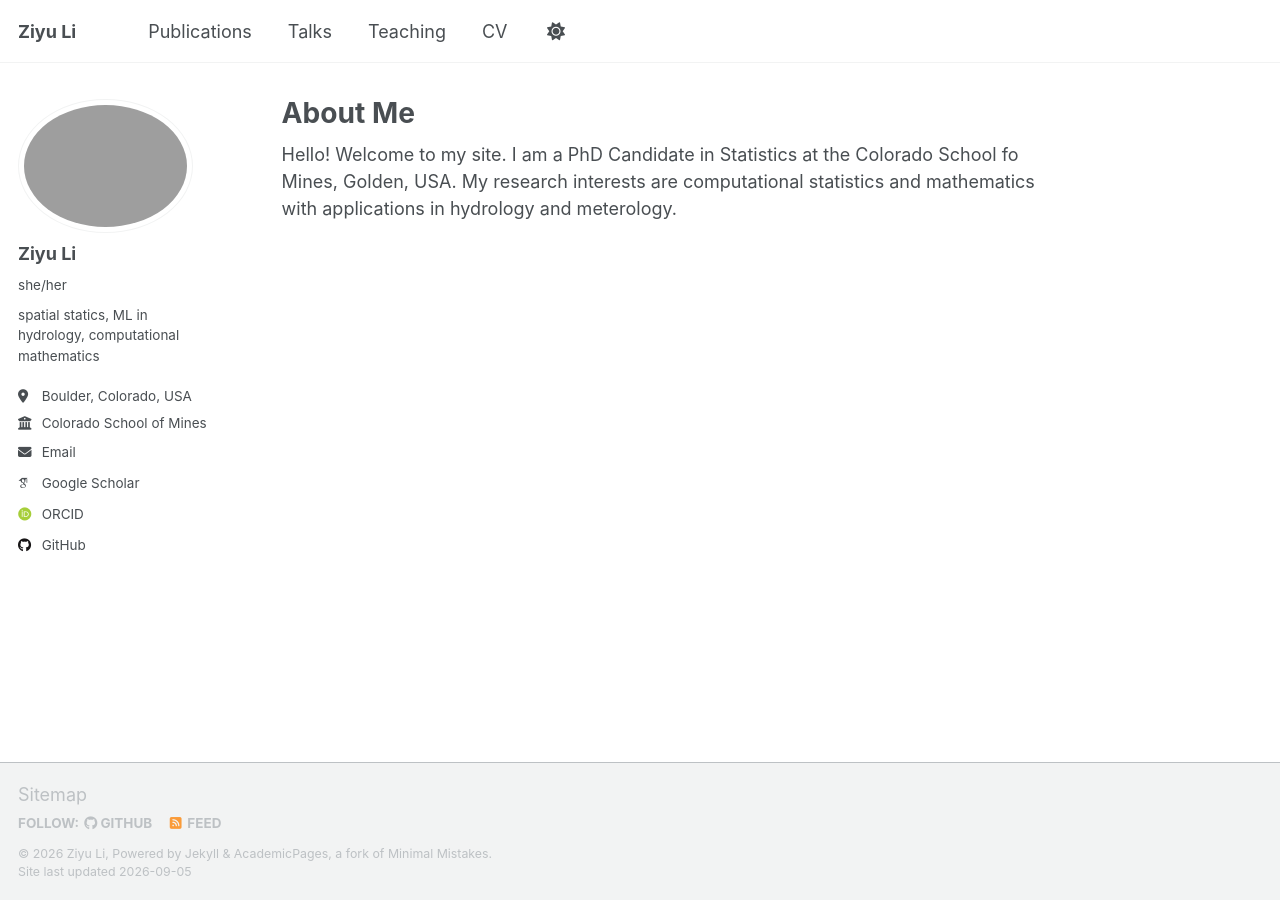
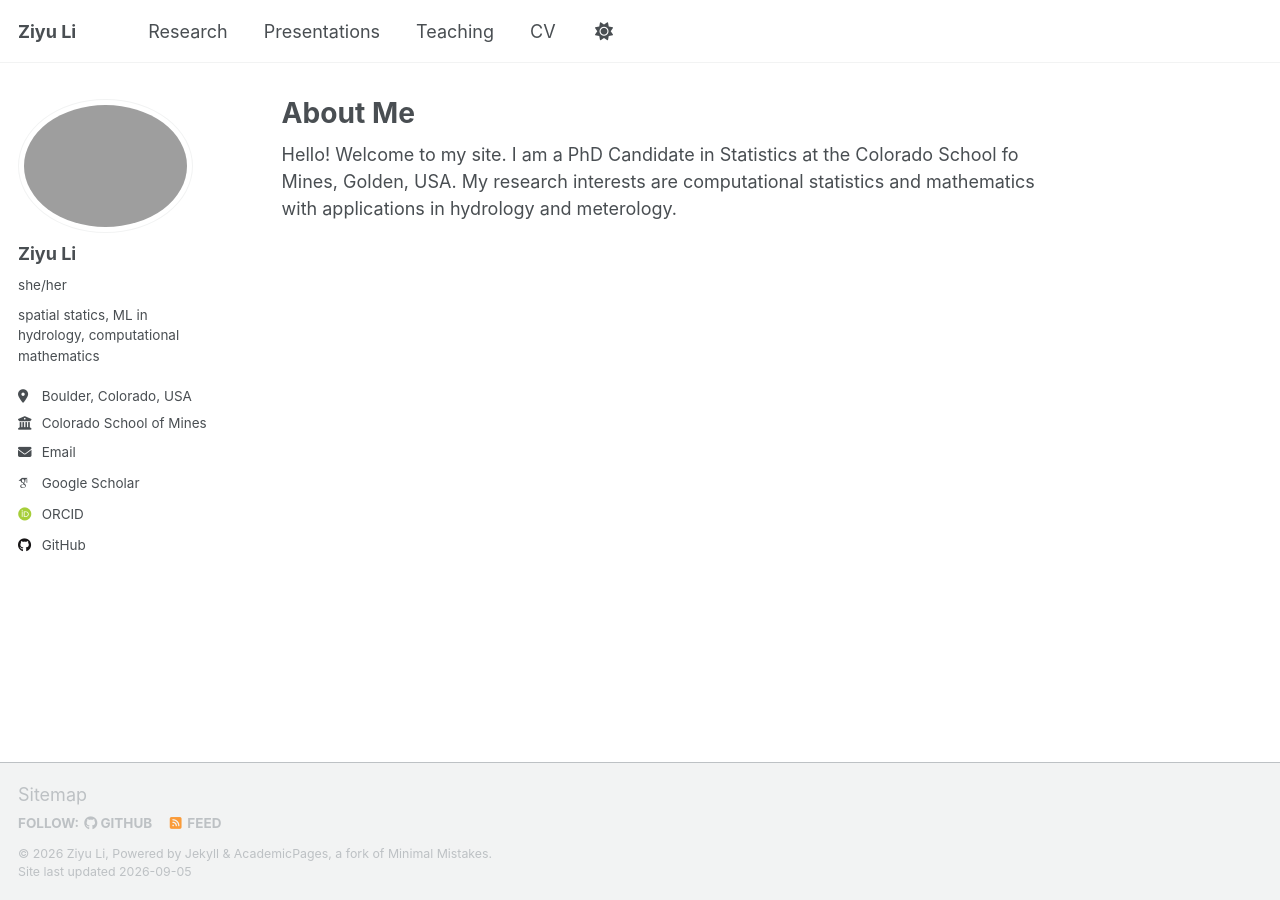
Before and after one commit to ziyuli22/ziyuli22.github.io, a Jekyll site: the page built from _pages/about.md, in a window 1280 px wide. Built offline with Jekyll 4.4.1, drawn with Linux system fonts in a browser that asks for light colours; some web fonts are replaced; a script that is not in the unit is left out.

Commit message:
updated navigation

```diff
--- a/_data/navigation.yml
+++ b/_data/navigation.yml
@@ -8,11 +8,11 @@
 #      Markdown formatted page while the second is generated using JSON.
 
 main:
-  - title: "Publications"
-    url: /publications/
+  - title: "Research"
+    url: /publications/ # folder for Research
 
-  - title: "Talks"
-    url: /talks/
+  - title: "Presentations"
+    url: /talks/   # folder for presentations
 
   - title: "Teaching"
     url: /teaching/
```
